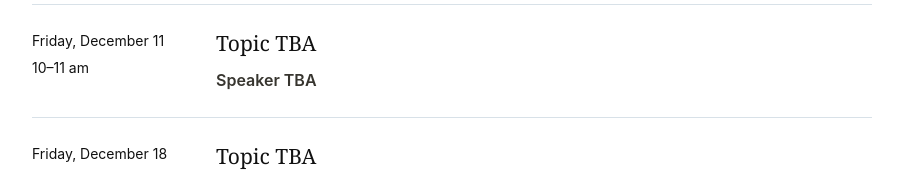
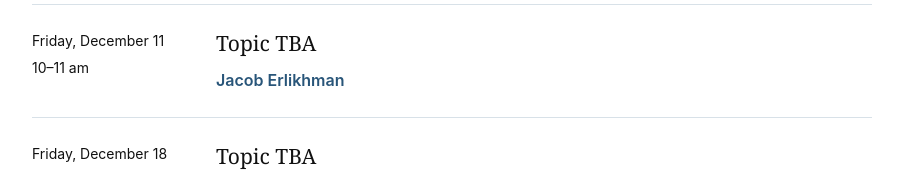
Before and after one commit to andyzhangyn/andyzhangyn.github.io, a Next.js app: page /seminar/slmath in a window 1280 px wide. Shown: the part 2924-3095 px from the top of the page, without its empty margins (188-1091 px from the left). Built offline with nearby package versions, Linux system fonts and the light colour scheme.

Commit message:
Add Jacob Erlikhman as December 11 speaker
Co-Authored-By: Claude Opus 5.5 <noreply@anthropic.com>

```diff
--- a/app/seminar/slmath/page.tsx
+++ b/app/seminar/slmath/page.tsx
@@ -68,7 +68,11 @@ const remainingSchedule = [
     noSeminar: "SLMath is closed for Thanksgiving (November 26–27).",
   },
   { date: "2026-12-04", label: "Friday, December 4" },
-  { date: "2026-12-11", label: "Friday, December 11" },
+  {
+    date: "2026-12-11",
+    label: "Friday, December 11",
+    speaker: <a href="https://jacoberl.github.io/">Jacob Erlikhman</a>,
+  },
   { date: "2026-12-18", label: "Friday, December 18" },
 ];
 
```
